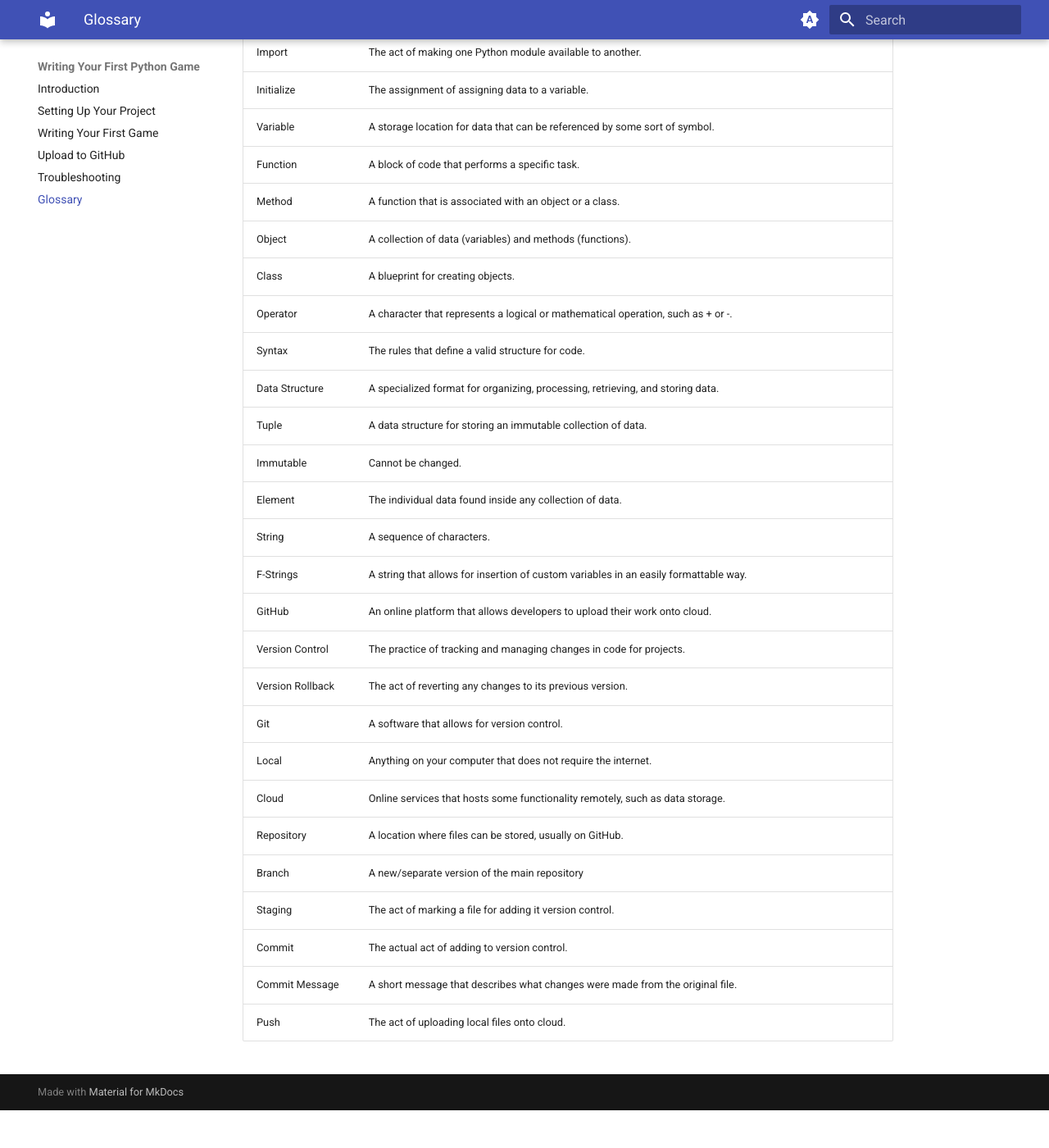
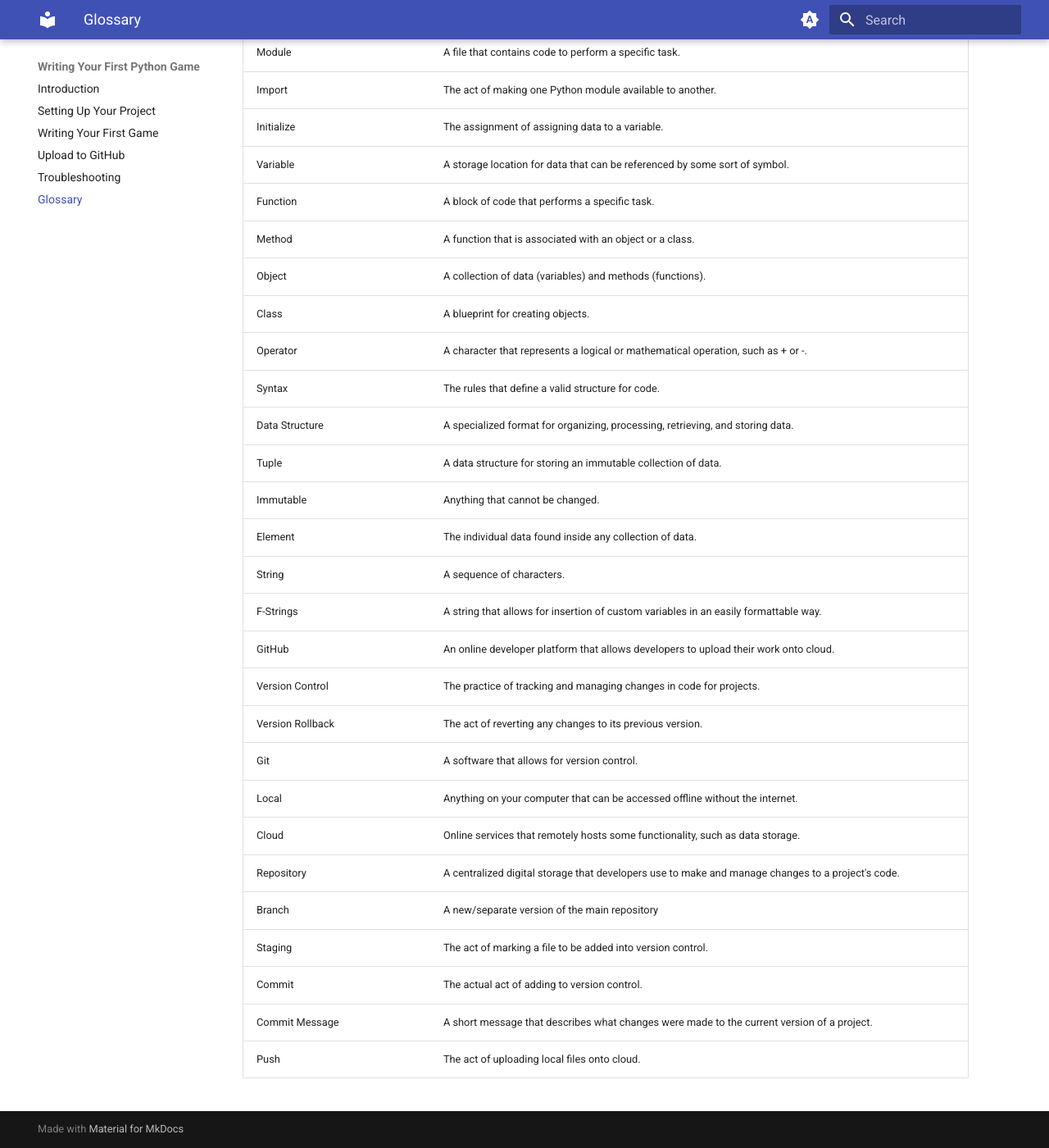
Before and after one commit to Beijzum/beijzum.github.io, an MkDocs documentation site: the page built from docs/glossary.md, in a window 1280 px wide and 1400 px high, scrolled down 502 px. Shown: the whole window at 82% size. Built offline with MkDocs 1.6.1 and Material for MkDocs 9.7.7, drawn with Linux system fonts in a browser that asks for light colours; comment, search, counter and statistics services are not loaded; before the commit the page ends 1856 px from its top, so only the background shows below that; some of the changed text lies outside the part shown.

Commit message:
ADD more minor changes to many docs

```diff
--- a/docs/glossary.md
+++ b/docs/glossary.md
@@ -1,36 +1,37 @@
-| Term             | Definition                                                                                               |
-| ---------------- | -------------------------------------------------------------------------------------------------------- |
-| Python           | A programming language that favors human readability.                                                    |
-| Operating System | System software that allows computers to function, most common software includes Windows, Mac, or Linux. |
-| Terminal         | An interface to enter data to communicate with computers.                                                |
-| Command Prompt   | The terminal for Windows machines.                                                                       |
-| Directory        | A folder on your computer.                                                                               |
-| Project          | A collection of files that create a working piece of software.                                           |
-| Module           | A file with code                                                                                         |
-| Import           | The act of making one Python module available to another.                                                |
-| Initialize       | The assignment of assigning data to a variable.                                                          |
-| Variable         | A storage location for data that can be referenced by some sort of symbol.                               |
-| Function         | A block of code that performs a specific task.                                                           |
-| Method           | A function that is associated with an object or a class.                                                 |
-| Object           | A collection of data (variables) and methods (functions).                                                |
-| Class            | A blueprint for creating objects.                                                                        |
-| Operator         | A character that represents a logical or mathematical operation, such as + or -.                         |
-| Syntax           | The rules that define a valid structure for code.                                                        |
-| Data Structure   | A specialized format for organizing, processing, retrieving, and storing data.                           |
-| Tuple            | A data structure for storing an immutable collection of data.                                            |
-| Immutable        | Cannot be changed.                                                                                       |
-| Element          | The individual data found inside any collection of data.                                                 |
-| String           | A sequence of characters.                                                                                |
-| F-Strings        | A string that allows for insertion of custom variables in an easily formattable way.                     |
-| GitHub           | An online platform that allows developers to upload their work onto cloud.                               |
-| Version Control  | The practice of tracking and managing changes in code for projects.                                      |
-| Version Rollback | The act of reverting any changes to its previous version.                                                |
-| Git              | A software that allows for version control.                                                              |
-| Local            | Anything on your computer that does not require the internet.                                            |
-| Cloud            | Online services that hosts some functionality remotely, such as data storage.                            |
-| Repository       | A location where files can be stored, usually on GitHub.                                                 |
-| Branch           | A new/separate version of the main repository                                                            |
-| Staging          | The act of marking a file for adding it version control.                                                 |
-| Commit           | The actual act of adding to version control.                                                             |
-| Commit Message   | A short message that describes what changes were made from the original file.                            |
-| Push             | The act of uploading local files onto cloud.                                                             |
+| Term                            | Definition                                                                                               |
+| ------------------------------- | -------------------------------------------------------------------------------------------------------- |
+| Python                          | A high-level programming language that favours human readability.                                        |
+| High-level Programming Language | A highly abstracted language designed to simplify computer programming.                                  |
+| Operating System                | System software that allows computers to function, most common software includes Windows, Mac, or Linux. |
+| Terminal                        | An interface to enter data to communicate with computers.                                                |
+| Command Prompt                  | The terminal for Windows machines.                                                                       |
+| Directory                       | A folder on your computer.                                                                               |
+| Project                         | A collection of files that create a working piece of software.                                           |
+| Module                          | A file that contains code to perform a specific task.                                                    |
+| Import                          | The act of making one Python module available to another.                                                |
+| Initialize                      | The assignment of assigning data to a variable.                                                          |
+| Variable                        | A storage location for data that can be referenced by some sort of symbol.                               |
+| Function                        | A block of code that performs a specific task.                                                           |
+| Method                          | A function that is associated with an object or a class.                                                 |
+| Object                          | A collection of data (variables) and methods (functions).                                                |
+| Class                           | A blueprint for creating objects.                                                                        |
+| Operator                        | A character that represents a logical or mathematical operation, such as + or -.                         |
+| Syntax                          | The rules that define a valid structure for code.                                                        |
+| Data Structure                  | A specialized format for organizing, processing, retrieving, and storing data.                           |
+| Tuple                           | A data structure for storing an immutable collection of data.                                            |
+| Immutable                       | Anything that cannot be changed.                                                                         |
+| Element                         | The individual data found inside any collection of data.                                                 |
+| String                          | A sequence of characters.                                                                                |
+| F-Strings                       | A string that allows for insertion of custom variables in an easily formattable way.                     |
+| GitHub                          | An online developer platform that allows developers to upload their work onto cloud.                     |
+| Version Control                 | The practice of tracking and managing changes in code for projects.                                      |
+| Version Rollback                | The act of reverting any changes to its previous version.                                                |
+| Git                             | A software that allows for version control.                                                              |
+| Local                           | Anything on your computer that can be accessed offline without the internet.                             |
+| Cloud                           | Online services that remotely hosts some functionality, such as data storage.                            |
+| Repository                      | A centralized digital storage that developers use to make and manage changes to a project's code.        |
+| Branch                          | A new/separate version of the main repository                                                            |
+| Staging                         | The act of marking a file to be added into version control.                                              |
+| Commit                          | The actual act of adding to version control.                                                             |
+| Commit Message                  | A short message that describes what changes were made to the current version of a project.               |
+| Push                            | The act of uploading local files onto cloud.                                                             |
```
Also changed, not shown: docs/Setting Up Your Project.md (+1 -1 lines), docs/Troubleshooting.md (+12 -0 lines), docs/Upload to GitHub.md (+17 -11 lines), docs/index.md (+1 -1 lines).
